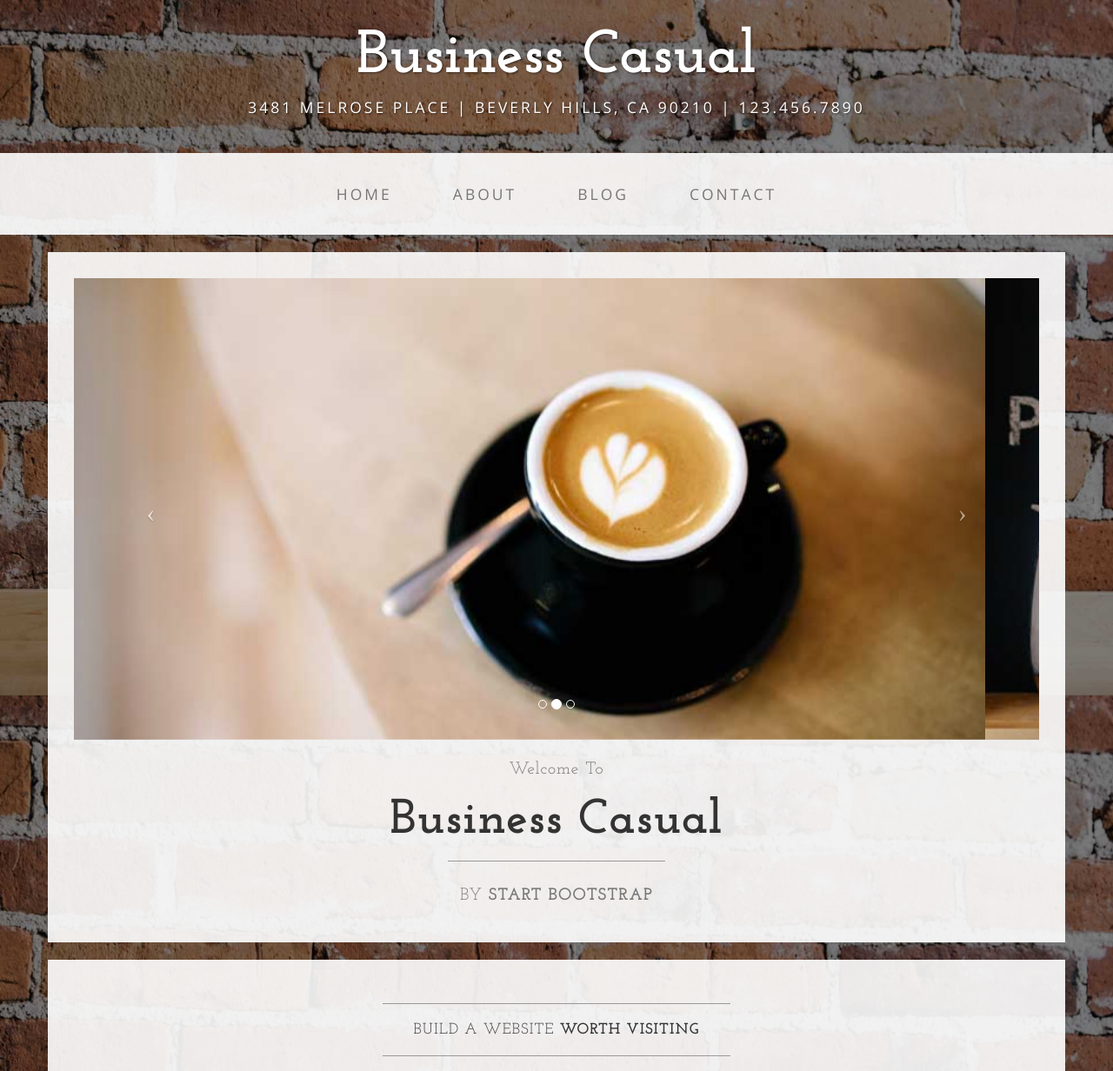
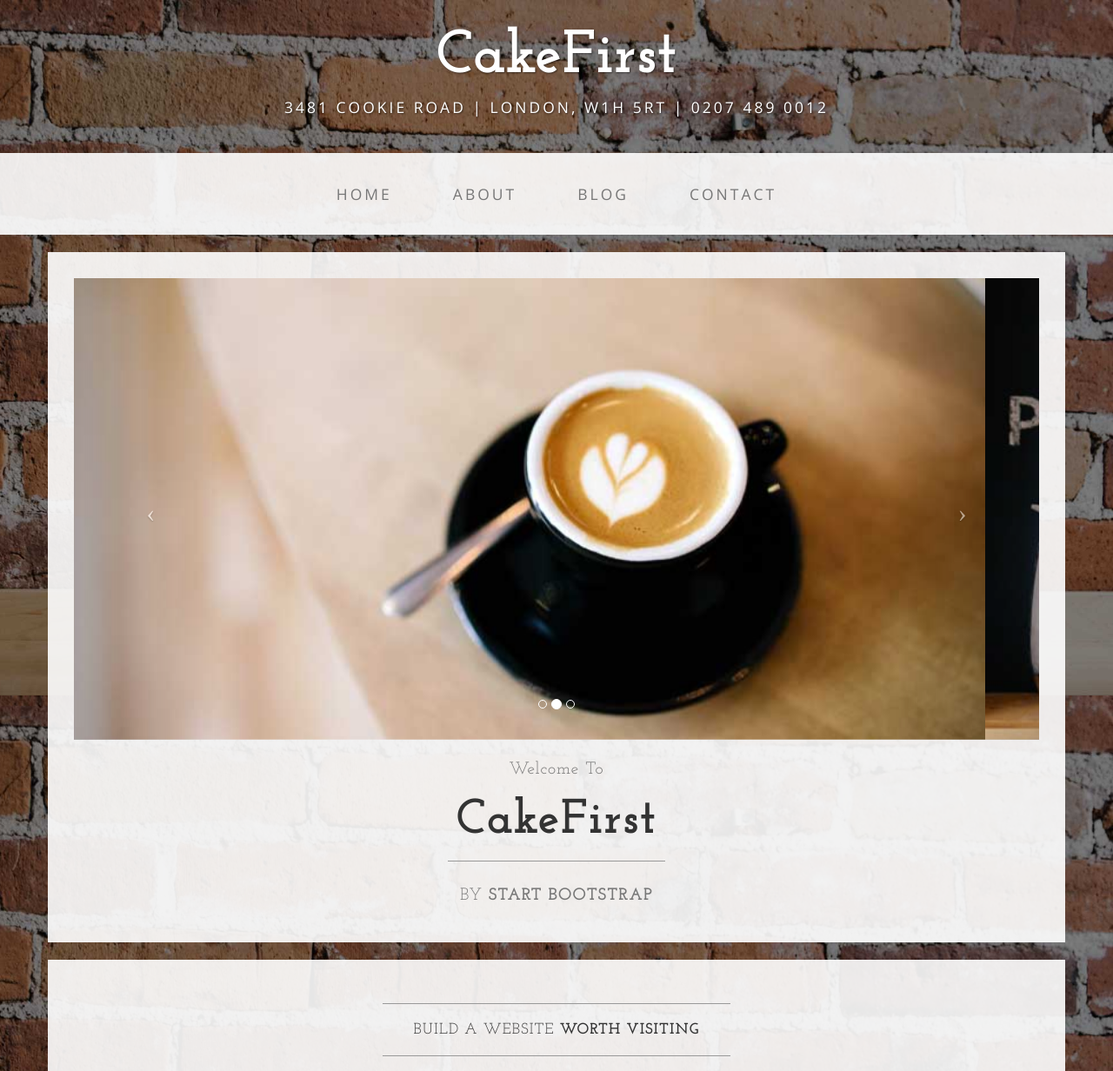
Before and after one commit to lizziepink92/CakeFirst, a plain HTML site: page startbootstrap-business-casual-gh-pages/index.html in a window 1280 px wide. Shown: the top 1232 px of the page at 87% size. Drawn offline with nearby package versions, Linux system fonts and the light colour scheme.

Commit message:
changed name

```diff
--- a/startbootstrap-business-casual-gh-pages/index.html
+++ b/startbootstrap-business-casual-gh-pages/index.html
@@ -9,7 +9,7 @@
     <meta name="description" content="">
     <meta name="author" content="">
 
-    <title>Business Casual - Start Bootstrap Theme</title>
+    <title>CakeFirst</title>
 
     <!-- Bootstrap Core CSS -->
     <link href="css/bootstrap.min.css" rel="stylesheet">
@@ -32,8 +32,8 @@
 
 <body>
 
-    <div class="brand">Business Casual</div>
-    <div class="address-bar">3481 Melrose Place | Beverly Hills, CA 90210 | 123.456.7890</div>
+    <div class="brand">CakeFirst</div>
+    <div class="address-bar">3481 Cookie Road | London, W1H 5RT | 0207 489 0012</div>
 
     <!-- Navigation -->
     <nav class="navbar navbar-default" role="navigation">
@@ -108,7 +108,7 @@
                     <h2 class="brand-before">
                         <small>Welcome to</small>
                     </h2>
-                    <h1 class="brand-name">Business Casual</h1>
+                    <h1 class="brand-name">CakeFirst</h1>
                     <hr class="tagline-divider">
                     <h2>
                         <small>By
@@ -157,7 +157,7 @@
         <div class="container">
             <div class="row">
                 <div class="col-lg-12 text-center">
-                    <p>Copyright &copy; Your Website 2014</p>
+                    <p>Copyright &copy; CakeFirst2017</p>
                 </div>
             </div>
         </div>
```
